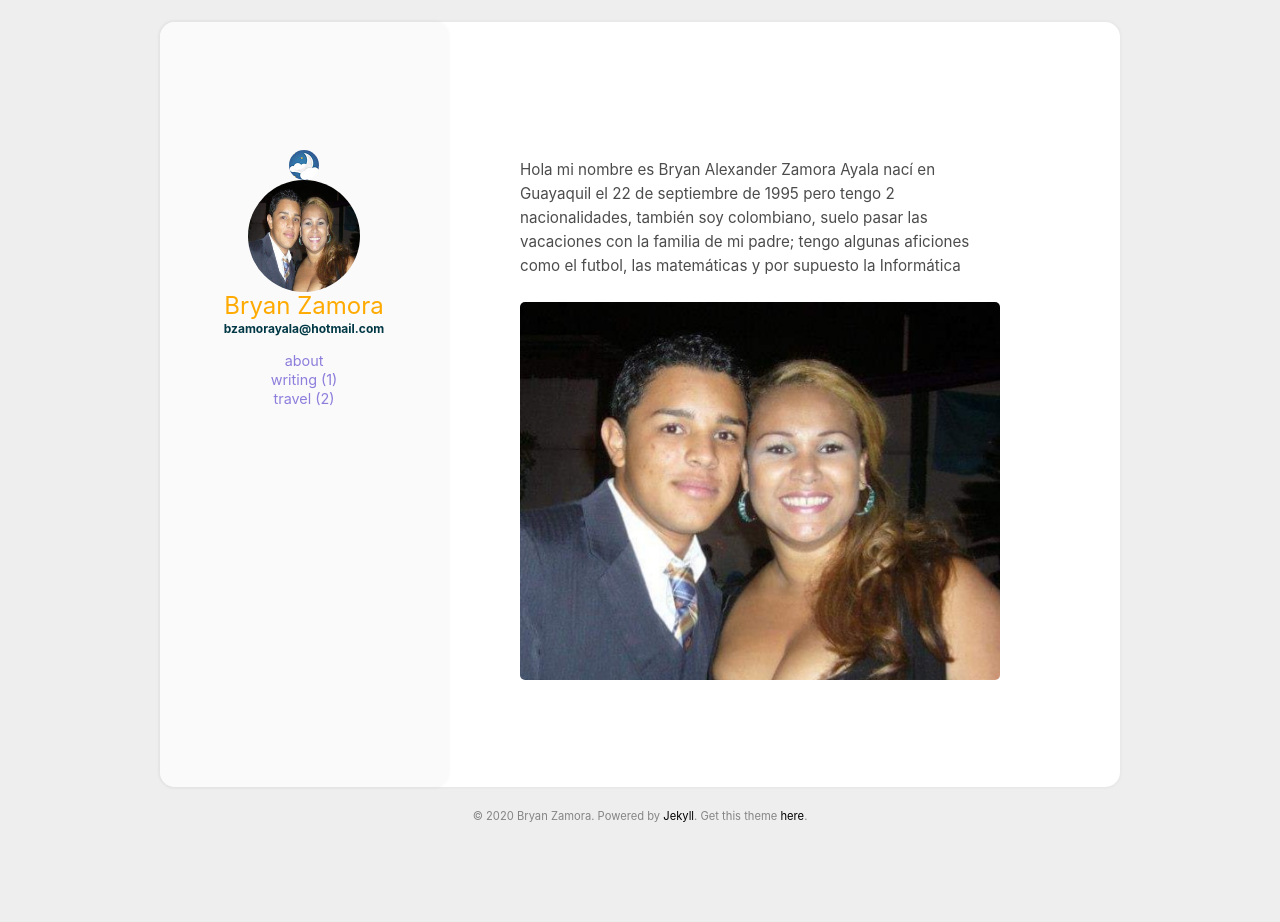
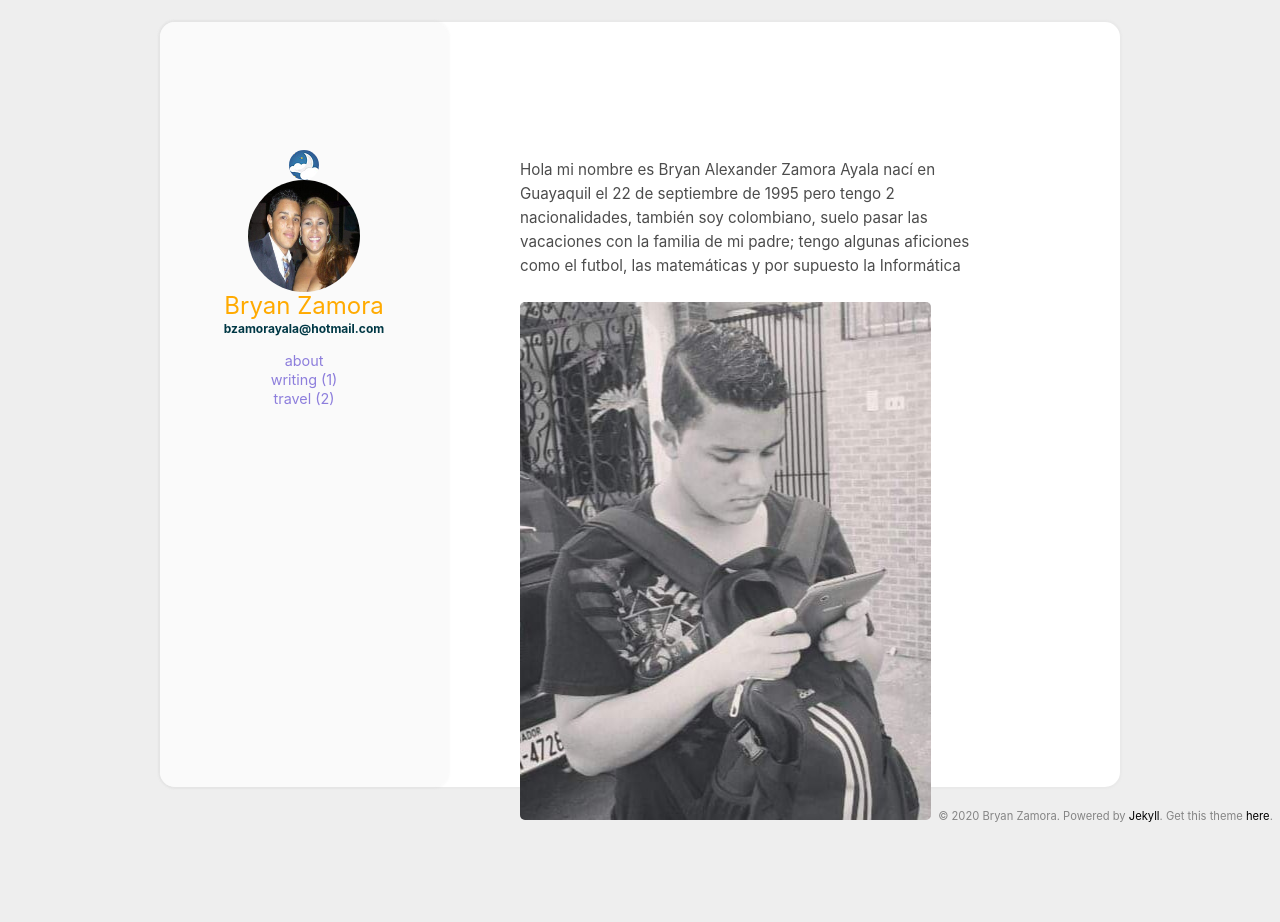
Before and after one commit to bryan2209/blog, a Jekyll site: the page built from aboutme.html, in a window 1280 px wide. Built offline with Jekyll 4.4.1, drawn with Linux system fonts in a browser that asks for light colours.

Commit message:
Update aboutme.html

```diff
--- a/aboutme.html
+++ b/aboutme.html
@@ -8,6 +8,6 @@ layout: page
 Hola mi nombre es Bryan Alexander Zamora Ayala nací en Guayaquil el 22 de septiembre de 1995 pero tengo 2 nacionalidades, también soy colombiano, suelo pasar las vacaciones con la familia de mi padre; tengo algunas aficiones  como el futbol, las matemáticas y por supuesto la Informática
 
         <br><br>
-        <img src="https://starry99.github.io/catbook/assets/img/cat.jpg">
+        <img src="https://starry99.github.io/catbook/assets/img/bryan.jpg">
     </p>
 </section>
```
